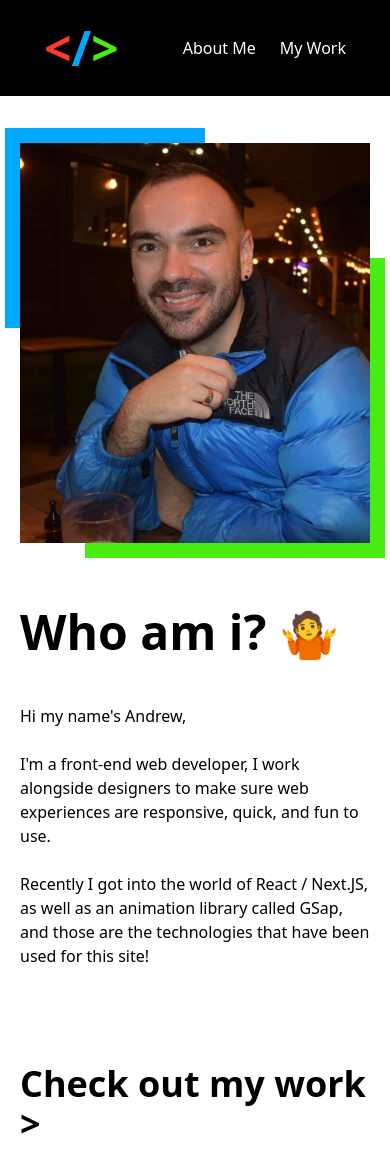
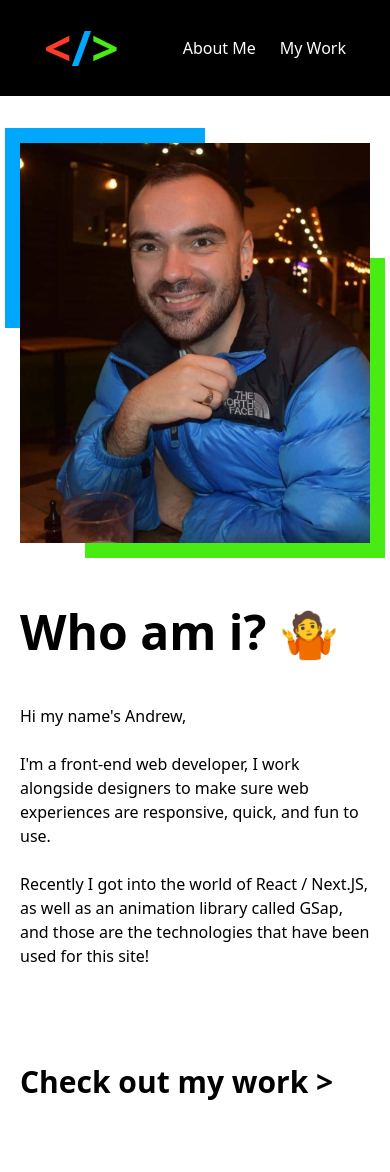
Before and after one commit to AndrewSayward/andrew-sayward-site, a Next.js app: page /about in a window 390 px wide. Shown: the top 1172 px of the page. After the commit the page ends 1148 px from the top, so only its background shows below. Built offline with nearby package versions, Linux system fonts and the light colour scheme.

Commit message:
fix button sizing

```diff
--- a/components/AboutMe.jsx
+++ b/components/AboutMe.jsx
@@ -20,7 +20,7 @@ const AboutMe = () => {
           <p>Recently I got into the world of React / Next.JS, as well as an animation library called GSap, and those are the technologies that have been used for this site!</p>
 
           <Link href="/portfolio">
-            <div className="check-out font-bold text-4xl mt-24 cursor-pointer">Check out my work &gt;</div>
+            <div className="check-out font-bold text-3xl md:text-4xl mt-24 cursor-pointer">Check out my work &gt;</div>
           </Link>
         </div>
       </div>
```
